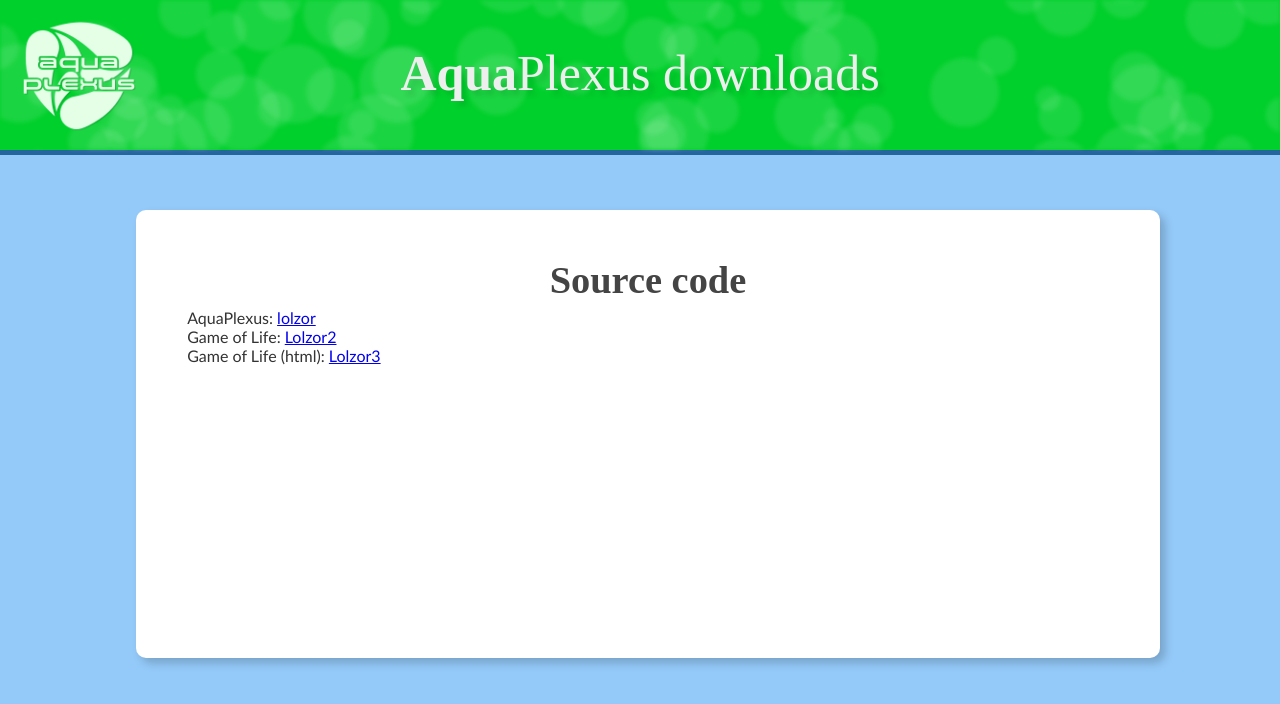
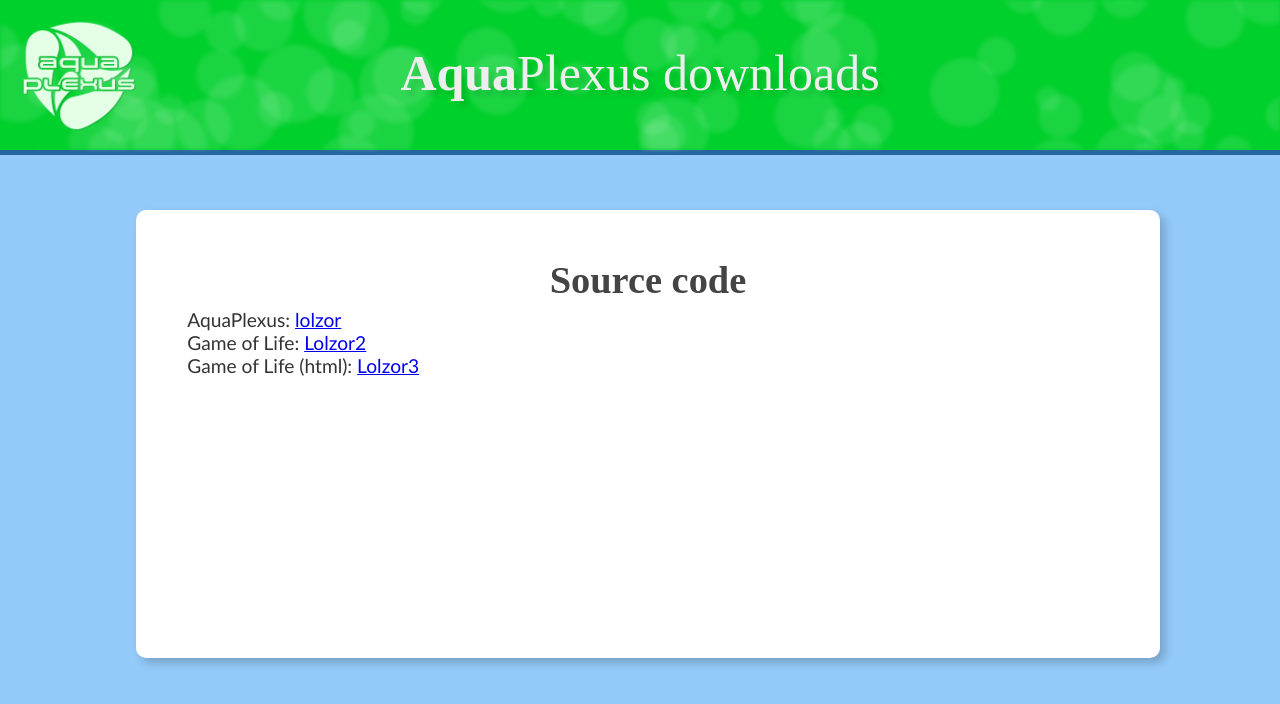
Before and after one commit to aquaplexus/aquaplexus.github.io, a plain HTML site: page downloads.html in a window 1280 px wide. Drawn offline with Linux system fonts and the light colour scheme; a web font is replaced by a local one.

Commit message:
Update downloads.html

```diff
--- a/downloads.html
+++ b/downloads.html
@@ -94,6 +94,9 @@
     b{
       font-size:150%;
     }
+    p{
+      font-size:120%;
+    }
     a{
       pointer-events:auto;
     }
```
